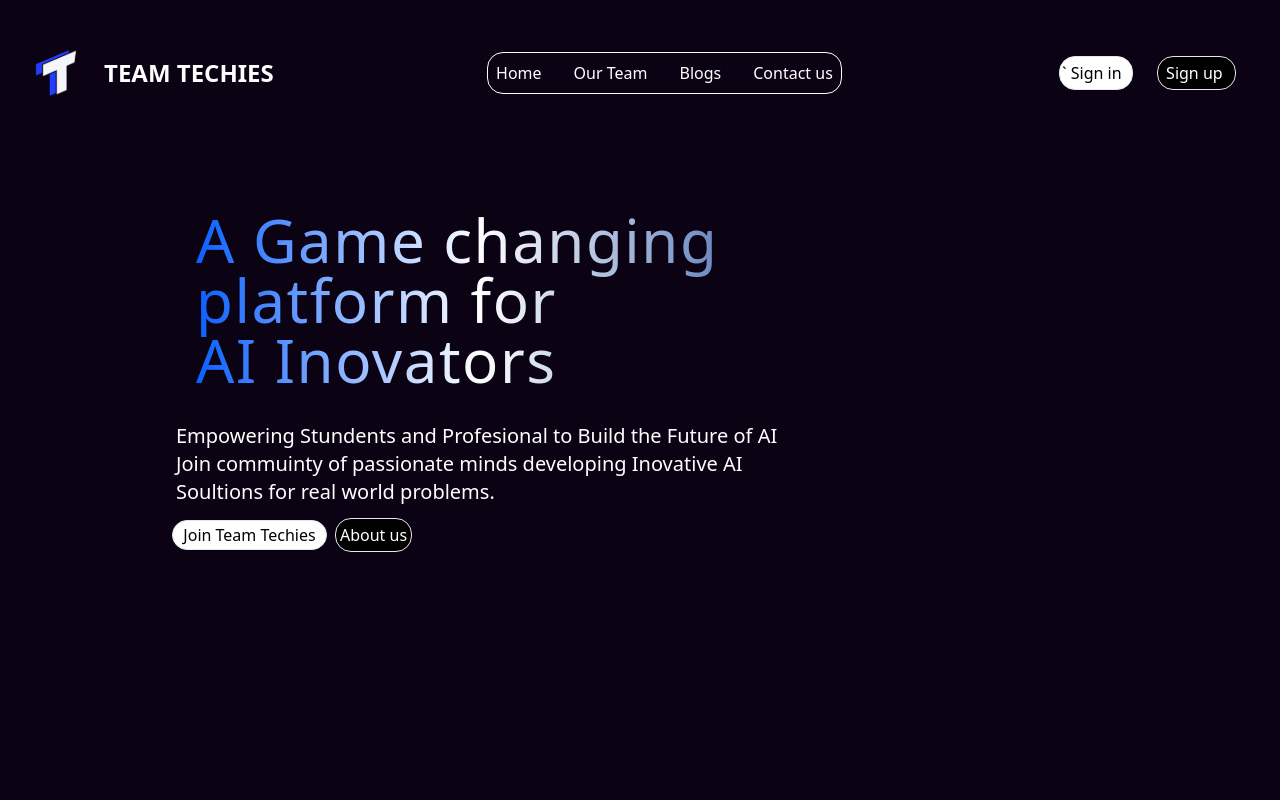
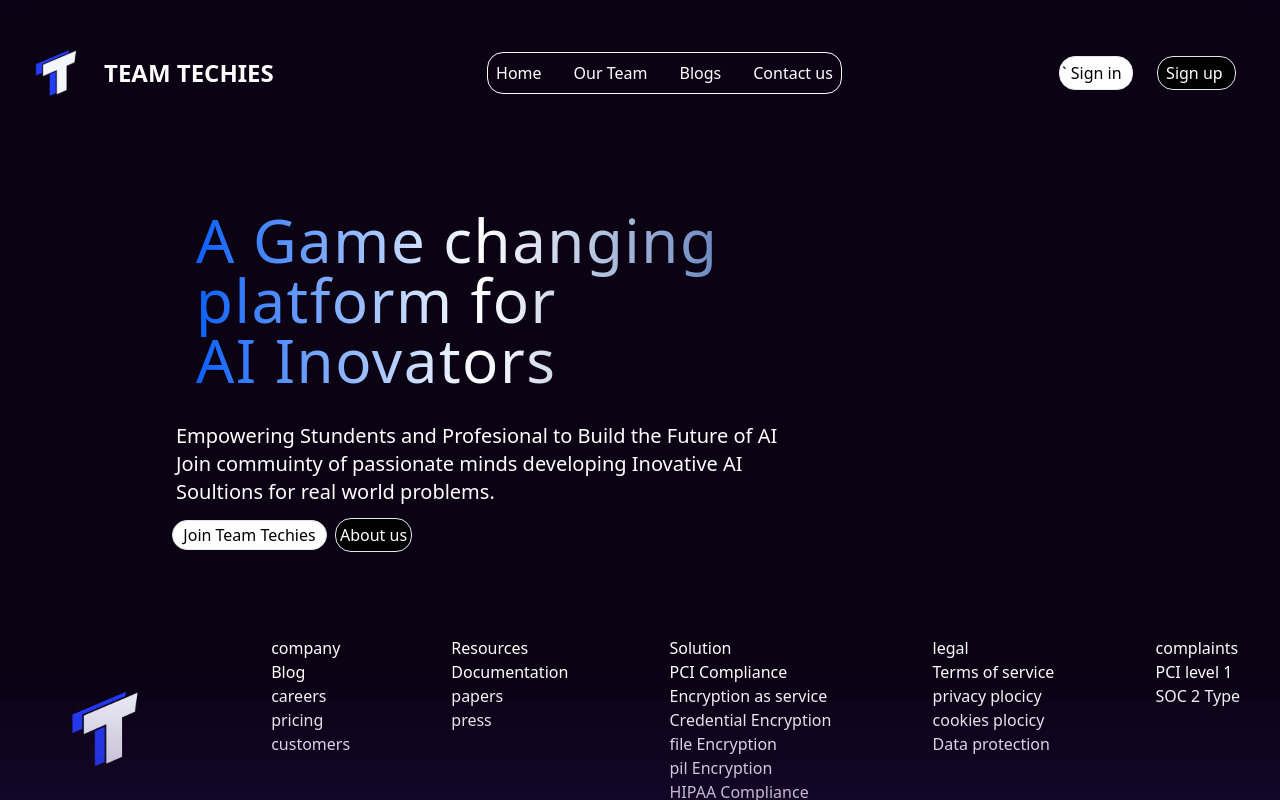
Before and after one commit to team-techies-ai/website, a React (Vite) app in the folder Frontend/: page / in a window 1280 px wide. Built offline with nearby package versions, Linux system fonts and the light colour scheme.

Commit message:
added the footer

```diff
--- a/Frontend/src/App.css
+++ b/Frontend/src/App.css
@@ -2,3 +2,8 @@
     background: transparent;
     backdrop-filter: blur(10px);
   }
+  body {
+    height: 100vh;
+    width: 100vw;
+    margin: 0;
+}
--- a/Frontend/src/App.jsx
+++ b/Frontend/src/App.jsx
@@ -1,11 +1,13 @@
+import Footer from "./components/Footer"
 import Navbar from "./components/Navbar"
 import Hero from "./Main/Hero"
 
 function App() {
   return (
-    <div className="bg-[#0b0314] text-white h-screen">
+    <div className="bg-[#0b0314] text-white h-screen overflow-y-auto">
       <Navbar />
       <Hero />
+      <Footer />
     </div>
   )
 }
--- /dev/null
+++ b/Frontend/src/components/Footer.jsx
@@ -0,0 +1,93 @@
+import logo from "../assets/Untitled design 1.svg"
+const Footer = () => {
+  return (
+    <>
+    <div className=" flex text-white justify-between p-10">
+      <div>
+        <img src={logo} alt="logo" />
+      </div>
+      <div>company
+        <ul>
+          <li>Blog</li>
+          <li>careers</li>
+          <li>pricing</li>
+          <li>customers</li>
+
+        </ul>
+      </div>
+      <div>
+        Resources
+        <ul>
+          <li>Documentation</li>
+          <li>papers</li>
+          <li>press</li>
+
+        </ul>
+      </div>
+      <div>
+        Solution
+        <ul>
+          <li>PCI Compliance</li>
+          <li>Encryption as service</li>
+          <li>Credential Encryption</li>
+          <li>file Encryption</li>
+          <li>pil Encryption</li>
+          <li>HIPAA Compliance</li>
+        </ul>
+      </div>
+      <div>
+        legal
+        <ul>
+          <li>Terms of service</li>
+          <li>privacy plocicy</li>
+          <li>cookies plocicy</li>
+          <li>Data protection</li>
+
+        </ul>
+      </div>
+      <div>
+        complaints
+        <ul>
+          <li>PCI level 1</li>
+          <li>SOC 2 Type </li>
+
+        </ul>
+      </div>
+
+    </div>
+    <div className="text-center items-center">   <p>&copy; Team Techies 2024 </p>
+    </div>
+    <div
+  className=" inset-x-0 bottom-0 h-48"
+  style={{
+    background: `
+      radial-gradient(
+        100% 100% at 50% 100%,
+        #2D0C57 0%,
+        rgba(45, 12, 87, 0.5) 35%,
+        rgba(45, 12, 87, 0.2) 60%,
+        transparent 100%
+      )
+    `
+  }}
+/>
+
+<div
+  className="absolute inset-x-0 bottom-0 h-32"
+  style={{
+    background: `
+      linear-gradient(
+        to top,
+        rgba(45, 12, 87, 0.3) 0%,
+        transparent 100%
+      )
+    `
+  }}
+/>
+
+
+    </>
+  )
+}
+
+export default Footer
--- a/Frontend/src/index.css
+++ b/Frontend/src/index.css
@@ -1,3 +1,9 @@
 @tailwind base;
 @tailwind components;
 @tailwind utilities;
+
+body {
+    height: 100vh;
+    width: 100vw;
+    margin: 0;
+}
```
